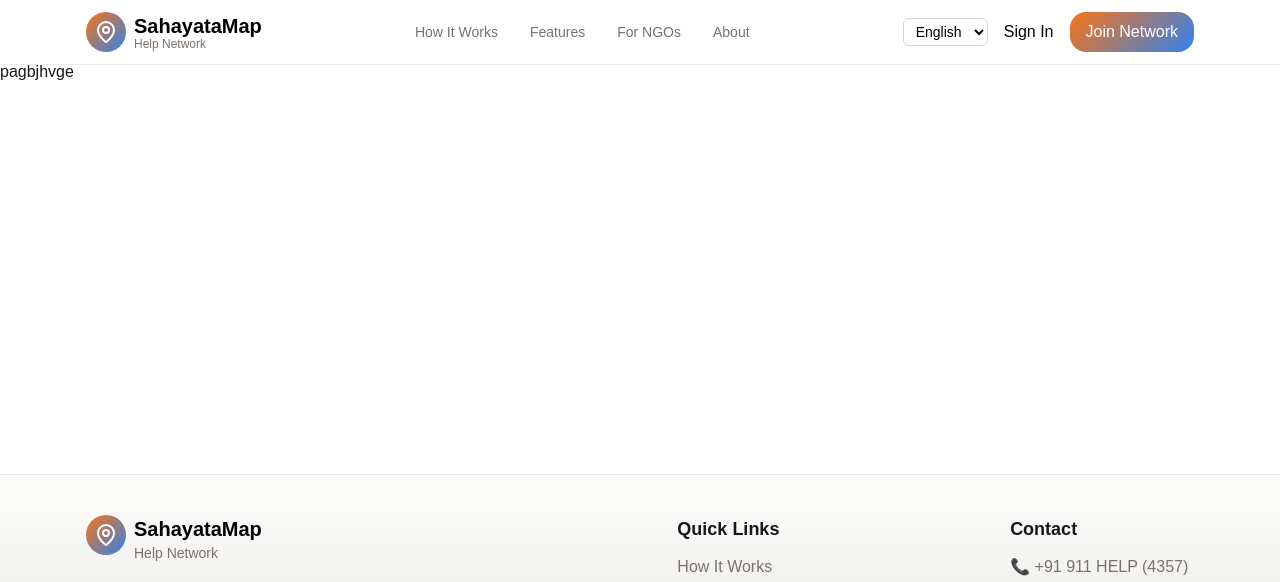
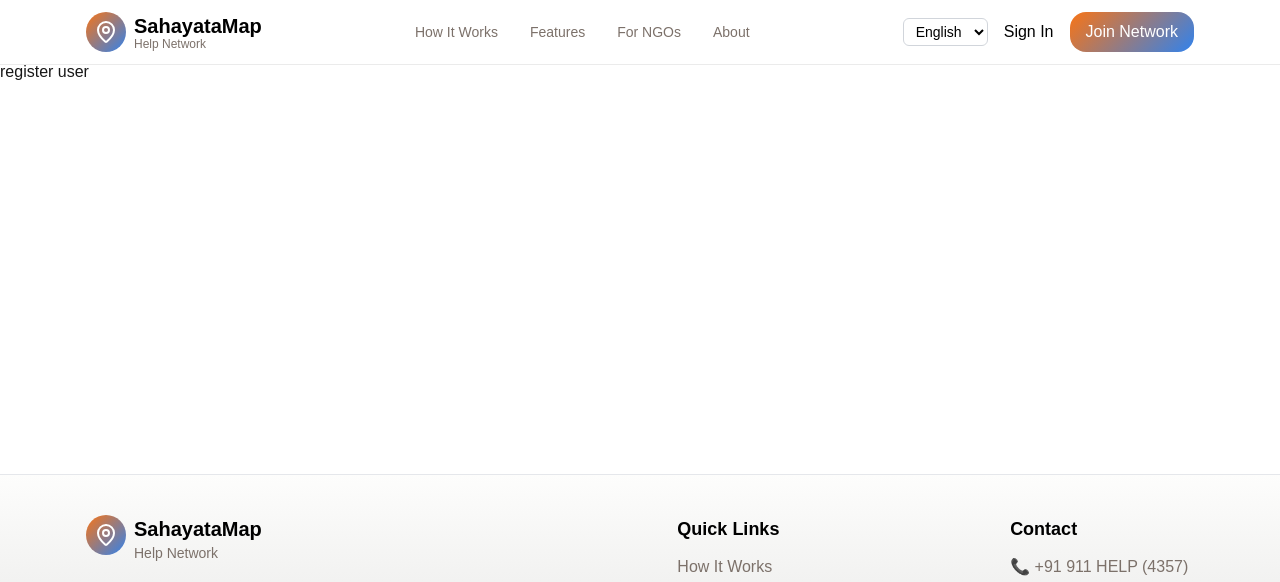
Before and after one commit to Ashish04Kumar/bharat-sahayta-hub, a Next.js app: page /register-user in a window 1280 px wide. Shown: the top 582 px of the page. Built offline with nearby package versions, Linux system fonts and the light colour scheme.

Commit message:
fix: background clr

```diff
--- a/src/app/(register-routes)/register-user/page.tsx
+++ b/src/app/(register-routes)/register-user/page.tsx
@@ -2,7 +2,7 @@ import React from 'react'
 
 const page = () => {
   return (
-    <div className='mt-[60px] flex-1 '>pagbjhvge</div>
+    <div className='mt-[60px] flex-1 bg-white'>register user</div>
   )
 }
 
--- a/src/app/styles.scss
+++ b/src/app/styles.scss
@@ -363,6 +363,6 @@ $breakpoint-xxl: 1400px;
   }
 
   .footer-bottom {
-    border-color: #f1bebe; // Tailwind's gray-200
+    border-color: #f5c2c2;
   }
 }
--- a/src/components/footer/CommonFooter.tsx
+++ b/src/components/footer/CommonFooter.tsx
@@ -18,7 +18,7 @@ const CommonFooter = () => {
             </div>
             <div>
               {" "}
-              <h2 className="text-xl font-bold text-black">{t.aboutTitle}</h2>
+              <h2 className="text-dark text-xl font-bold text-black">{t.aboutTitle}</h2>
               <p className="text-sm text-muted-foreground">{t.aboutSubtitle}</p>
             </div>
           </div>
@@ -27,7 +27,7 @@ const CommonFooter = () => {
         </div>
 
         <div className="footer-links">
-          <h3 className="text-lg font-semibold mb-3">{t.quickLinksTitle}</h3>
+          <h3 className="text-dark text-lg font-semibold mb-3">{t.quickLinksTitle}</h3>
           <ul className="space-y-2 text-sm md:text-base text-muted-foreground">
             {t.quickLinks.map((link, idx) => (
               <li key={idx} className="hover:text-orange-500 cursor-pointer">
@@ -38,7 +38,7 @@ const CommonFooter = () => {
         </div>
 
         <div className="footer-contact">
-          <h3 className="text-lg font-semibold mb-3">{t.contactTitle}</h3>
+          <h3 className="text-dark text-lg font-semibold mb-3">{t.contactTitle}</h3>
           <ul className="space-y-2 text-sm md:text-base text-muted-foreground">
             <li>📞 {t.contactPhone}</li>
             <li>📧 {t.contactEmail}</li>
--- a/src/components/landing-page/EcosystemSection.tsx
+++ b/src/components/landing-page/EcosystemSection.tsx
@@ -6,7 +6,7 @@ const EcosystemSection = () => {
   const { language } = useLanguage();
   const t = ecosystemText[language] || ecosystemText.en;
   return (
-    <div className="ecosystem-wrapper pt-16 pb-16  bg-[#fcfcfb]">
+    <div className="ecosystem-wrapper pt-16 pb-4 md:pb-16  bg-[#fcfcfb]">
       <div className="common-header-section pb-16 container">
         <h2
           className="text-4xl md:text-5xl font-bold mb-6 text-foreground text-center text-black"
```
